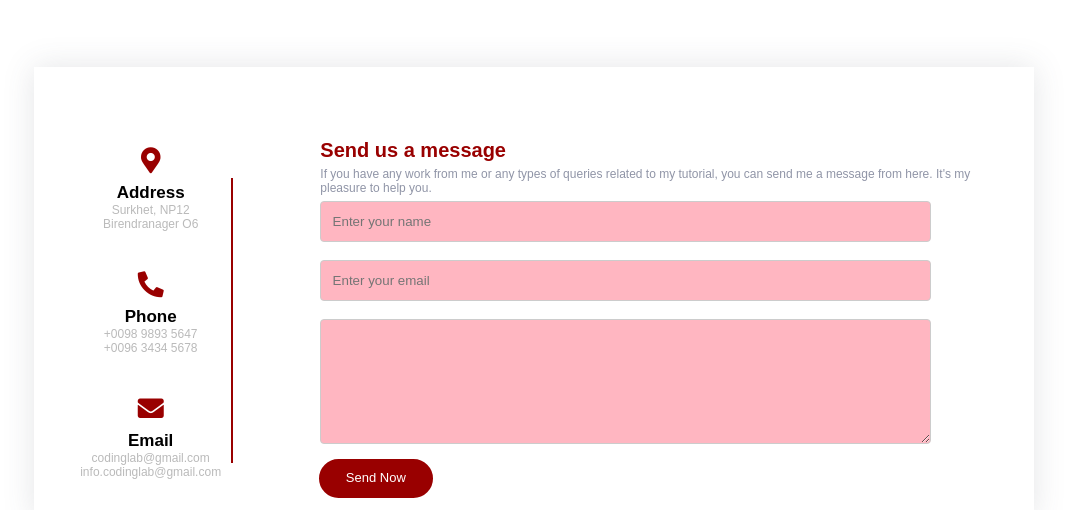
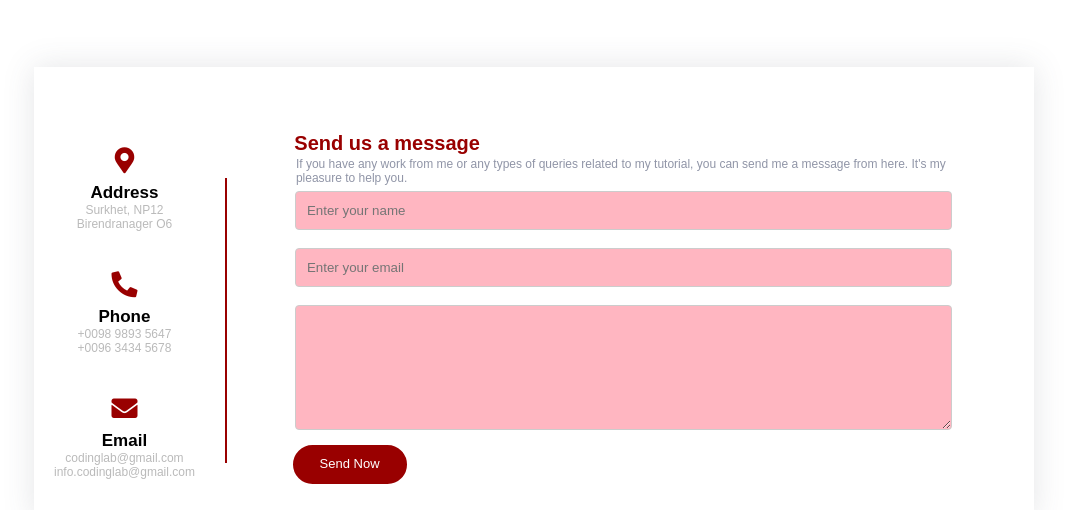
Before and after one commit to MsPreciousO/FittLand_Gym_Website, a plain HTML site: page contact_us.html in a window 1280 px wide. Shown: the part 442-952 px from the top of the page, without its empty margins (106-1173 px from the left). Drawn offline with nearby package versions, Linux system fonts and the light colour scheme; a web font is replaced by a local one.

Commit message:
updated contact page Jan 11

```diff
--- a/style.css
+++ b/style.css
@@ -797,11 +797,13 @@ button.accordion:hover{
     /* see .pricing .featured */
     margin-top: 80px;
     margin-left: 20px;
+    margin-right: 20px;
+    align-items: center;
 }
 
 .contact-info h3{
     font-weight: 300;
-    margin-bottom: 5px;
+    margin-bottom: 2px;
     font-size: 2rem;
     font-weight: bold;
     text-align: justify;
@@ -810,7 +812,9 @@ button.accordion:hover{
 }
 .contact-info p{
     text-align: left;
-    margin-left: 10.1%;
+    margin-left: 7.4%;
+    margin-right: 50px;
+
 }
 
 .contact-info h4{
@@ -830,6 +834,10 @@ button.accordion:hover{
     /* padding-left: 0;  */
     /* text-align: center;  */
 }
+/* .contact-info h4 span a{
+    display: block;
+    margin-left: 10px ;
+} */
 
 .contact-info ul{
     padding: 0;
@@ -853,8 +861,8 @@ button.accordion:hover{
  }
  .contact-message h3{
      width: 80%;
-     margin-left: 10.1%;
-     margin-top: 50px;
+     margin-left: 7.2%;
+     margin-top: 30px;
  }
 
  .vl {
@@ -862,15 +870,19 @@ button.accordion:hover{
     height: 285px;
     margin-top: 55px;
   }
+.form-action{
+    margin-right: 24px;
+}
 
 input[type=text], select, textarea {
-        width: 80%; /* Full width */
-        padding: 12px; /* Some padding */
+        width: 85%; /* Full width */
+        padding: 11px; /* Some padding */
         border: 1px solid #ccc; /* Gray border */
         border-radius: 4px; /* Rounded borders */
         box-sizing: border-box; /* Make sure that padding and width stays in place */
         margin-top: 6px; /* Add a top margin */
         margin-bottom: 12px; /* Bottom margin */
+        /* margin-left: 5.5%; */
         resize: vertical; /* Allow the user to vertically resize the textarea (not horizontally) */
         background-color:lightpink;
 
@@ -898,7 +910,7 @@ input[type=text], select, textarea {
     font-weight: 500;
     white-space: nowrap;
     transition: .3s;
-    margin-left: 9.9%;
+    margin-left: 7.2%;
 }
 
 .btn-send-now a:hover {
```
